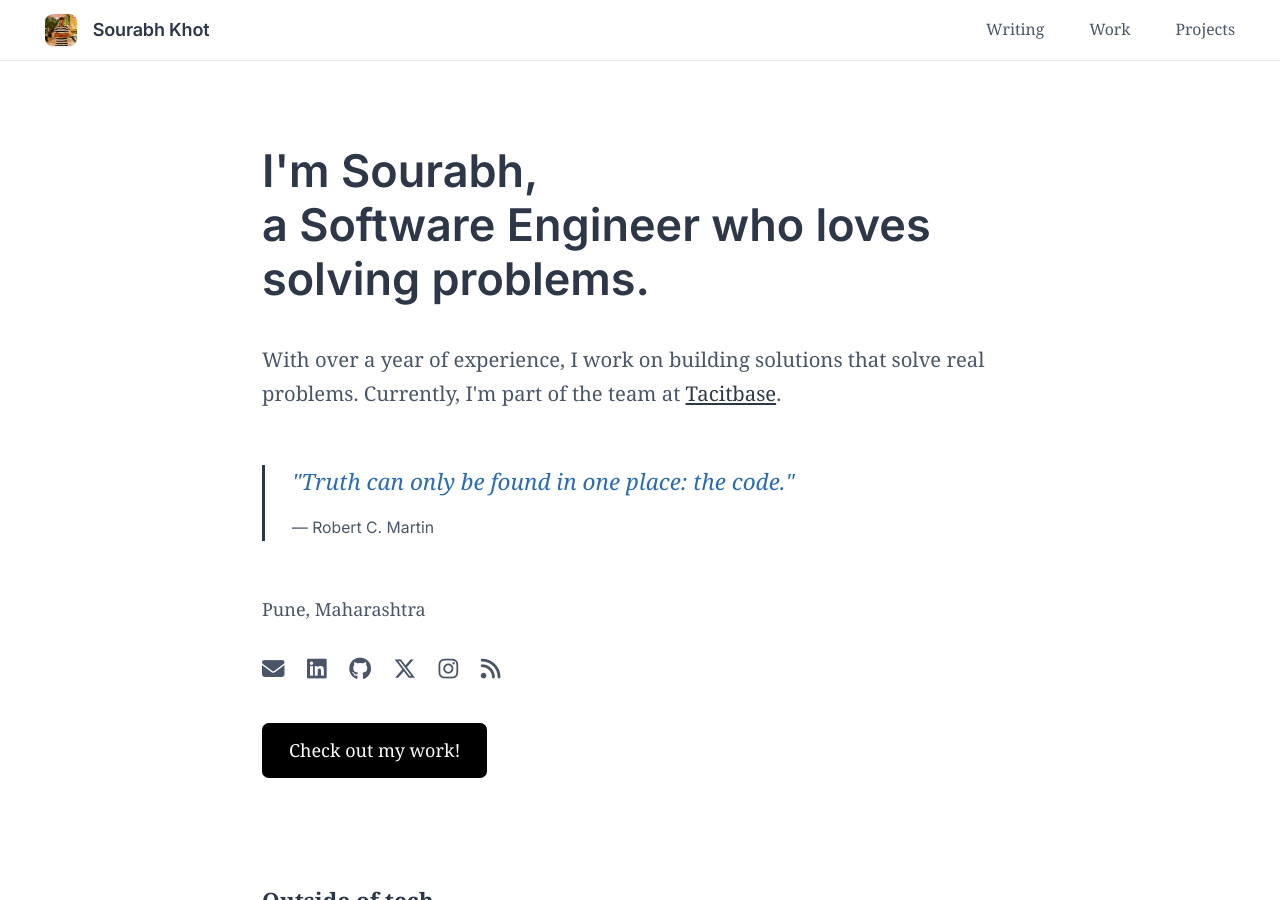
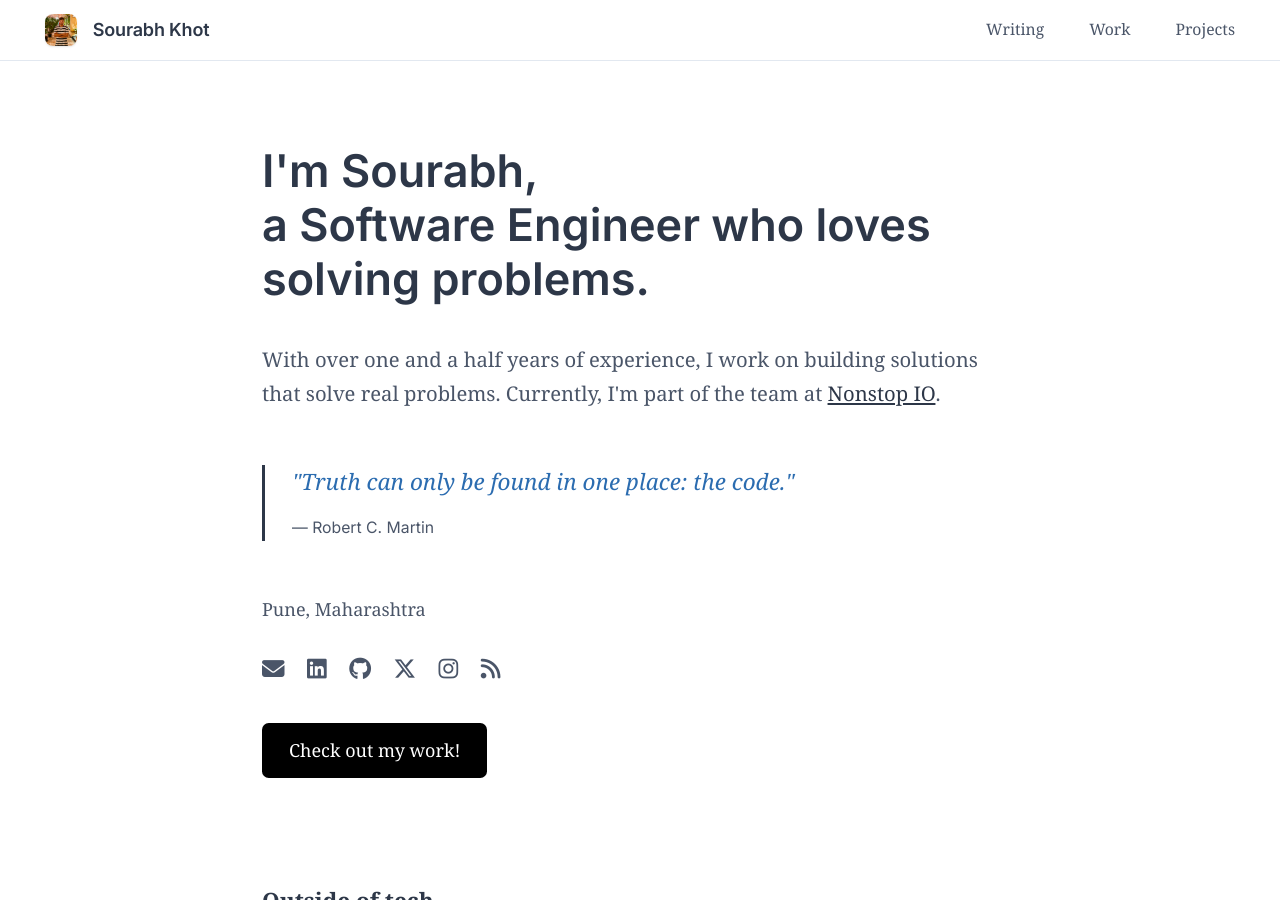
Before and after one commit to sourabh-khot65/sourabh-khot65.github.io, a Jekyll site: the page built from index.html, in a window 1280 px wide and 900 px high. Built offline with Jekyll 4.4.1, drawn with Linux system fonts in a browser that asks for light colours.

Commit message:
ref : changed company name

```diff
--- a/index.html
+++ b/index.html
@@ -8,7 +8,7 @@ title: Home
     <h1>a Software Engineer who loves solving problems.</h1>
 
     <div class="hero-description">
-        <p>With over a year of experience, I work on building solutions that solve real problems. Currently, I'm part of the team at <a href="https://tacitbase.com" target="_blank" rel="noopener noreferrer">Tacitbase</a>.</p>
+        <p>With over one and a half years of experience, I work on building solutions that solve real problems. Currently, I'm part of the team at <a href="https://nonstopio.com" target="_blank" rel="noopener noreferrer">Nonstop IO</a>.</p>
     </div>
 
     <blockquote class="quote">
```
